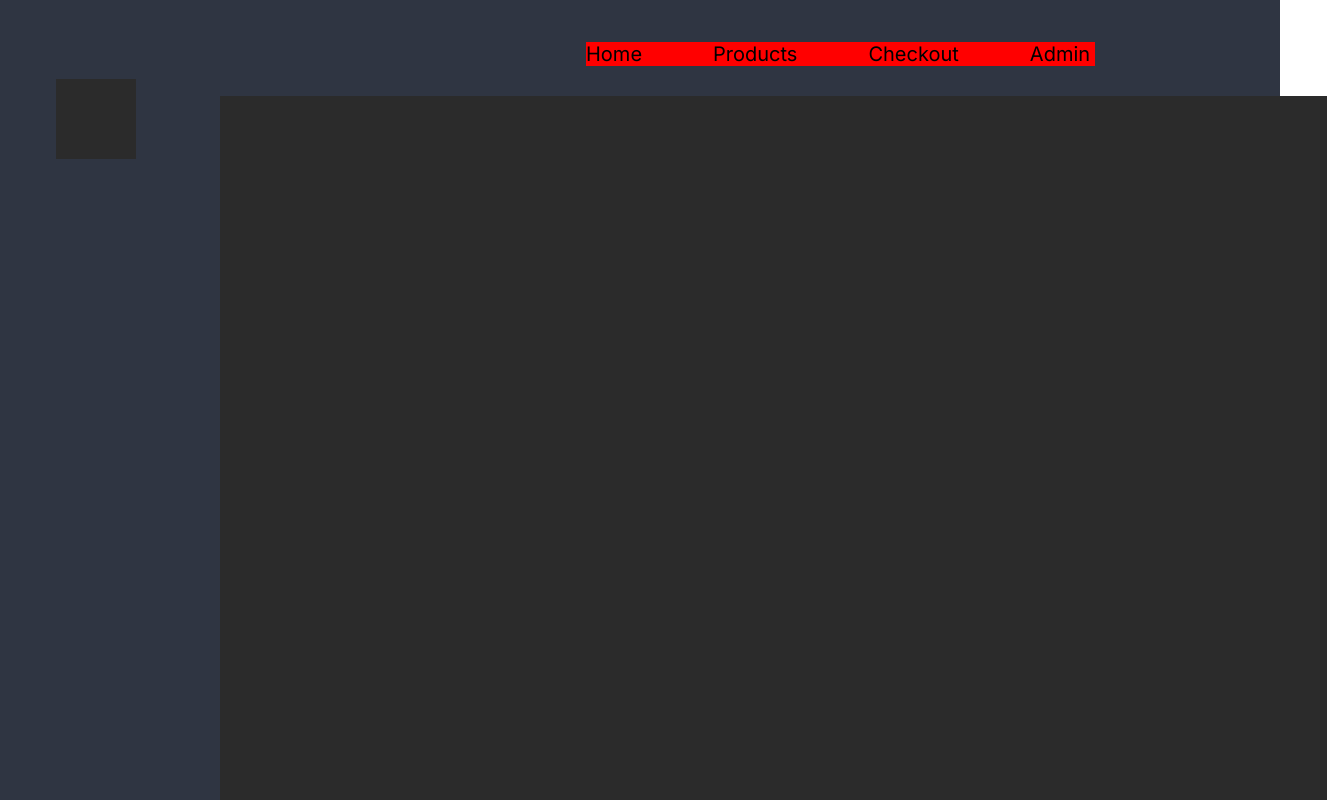
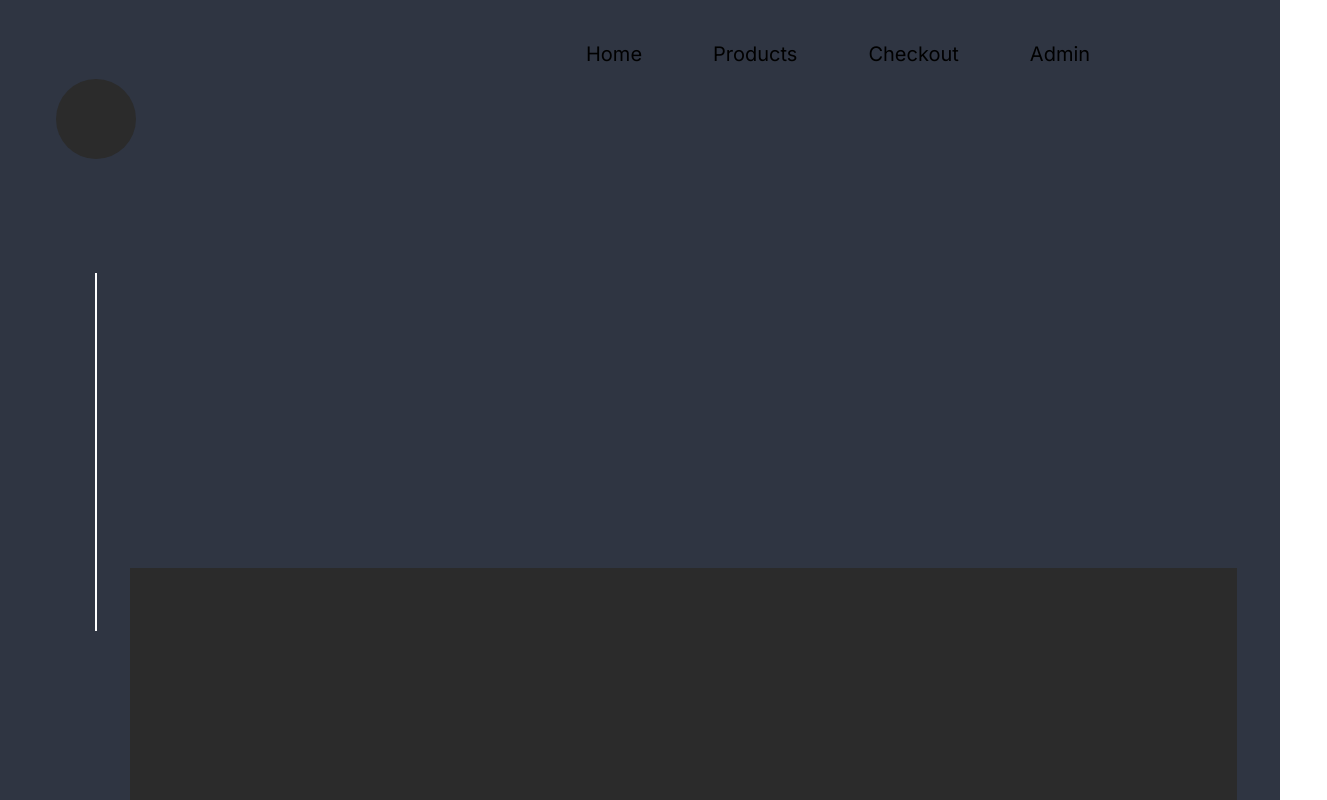
Before and after one commit to Tsebo200/Oilixate, a React (Create React App) app in the folder client/: page /Dashboard in a window 1280 px wide. Shown: the top 800 px of the page, 1327 px wide, since content can reach past the window. Built offline with nearby package versions, Linux system fonts and the light colour scheme.

Commit message:
Added a Products page
Working on routing

```diff
--- a/client/src/App.js
+++ b/client/src/App.js
@@ -4,6 +4,7 @@ import {Helmet} from "react-helmet";
 import Login from './components/Login';
 import {Route, Routes} from 'react-router-dom';
 import Dashboard from './components/Dashboard';
+import Products from './components/Products';
 
 function App() {
   return (
@@ -16,6 +17,7 @@ function App() {
     <Routes>
     <Route path="/" element={<><Login/></>}></Route>
     <Route path="/Dashboard" element={<><Dashboard/></>}></Route>
+    <Route path="/Products" element={<><Products/></>}></Route>
     </Routes>
     </div>
   );
--- a/client/src/components/Dashboard.js
+++ b/client/src/components/Dashboard.js
@@ -6,15 +6,17 @@ const Dashboard = () => {
         <>
         <div className="main-container">
             <div className="label-container">
-            <p className="home-label">Home</p>
-            <p className="products-label">Products</p>
-            <p className="checkout-label">Checkout</p>
-            <p className="admin-label">Admin</p>
+            <a href="/Dashboard"><p className="home-label">Home</p></a>
+            <a href="/Products"><p className="products-label">Products</p></a>
+            <a href="/Checkout"><p className="checkout-label">Checkout</p></a>
+            <a href="/Admin"><p className="admin-label">Admin</p></a>
             </div>
-            <div className="dash-logo"></div>
+            <a href="/Dashboard"><div className="dash-logo"></div></a>
+            <div className="slider-index"></div>
             <div className="slider-container">
             <div className="image-slide"></div>
             </div>
+
         </div>
         </>
     )
--- a/client/src/components/Login.js
+++ b/client/src/components/Login.js
@@ -24,7 +24,7 @@ const Login = () => {
                     <p className='signIn-btn-text'>Sign in</p>
                 </div></a>
                 <div className='SignIn-Google-btn'><p className='Sign-Google-text'>Sign In with Google</p></div>
-                <p className='no-account-text'>Don't have an account?</p><a href='register'><p className='signup-text'>Sign up</p></a>
+
             </div>
             <div className='right'></div>
         </div>
--- /dev/null
+++ b/client/src/components/Products.js
@@ -0,0 +1,13 @@
+import React from "react";
+import {useNavigate} from "react-router-dom";
+
+const Products = () => {
+    return(
+        <>
+        <div className="main-container">
+            <div className=""></div>
+        </div>
+        </>
+    )
+}
+export default Products
--- a/client/src/index.css
+++ b/client/src/index.css
@@ -250,54 +250,85 @@ label{
   height: 24px;
   margin-left: 586px;
   margin-top: 42px;
-  background: red;
+  background: transparent;
   float: left;
 }
 
 .home-label{
   font-family: 'Inter';
   font-weight: 400;
+  color: #000000;
   font-size: 20px;
   float: left;
+}
+
+.home-label:hover{
+  color: white;
 }
 
 .products-label{
   font-family: 'Inter';
   font-weight: 400;
+  color: #000000;
   font-size: 20px;
   margin-left: 71px;
   float: left;
 }
 
+.products-label:hover{
+ color: white;
+}
+
 .checkout-label{
   font-family: 'Inter';
   font-weight: 400;
+  color: #000000;
   font-size: 20px;
   margin-left: 71px;
   float: left;
 }
 
+.checkout-label:hover{
+  color: white;
+}
+
 .admin-label{
   font-family: 'Inter';
   font-weight: 400;
+  color: #000000;
   font-size: 20px;
   margin-left: 71px;
   float: left;
+}
+
+.admin-label:hover{
+ color: white;
 }
 
 .dash-logo{
   width: 80px;
   height: 80px;
   background:#2B2B2B;
+  border-radius: 100%;
   margin-top: 79px;
   margin-left: 56px;
 }
 
 .slider-container{
   width: 1107px;
-  height: 753px;
-  background:#2B2B2B;
+  /* height: 693px; */
+  height: 670px;
+  background: #2B2B2B;
   margin-top: -63px;
-  margin-left: 220px;
+  margin-left: 130px;
   float: left;
 }
+
+.slider-index{
+  width: 2px;
+  height: 358px;
+  background: #FFFFFF;
+  margin-left: 95px;
+  margin-top: 114px;
+  float: left;
+}
```
